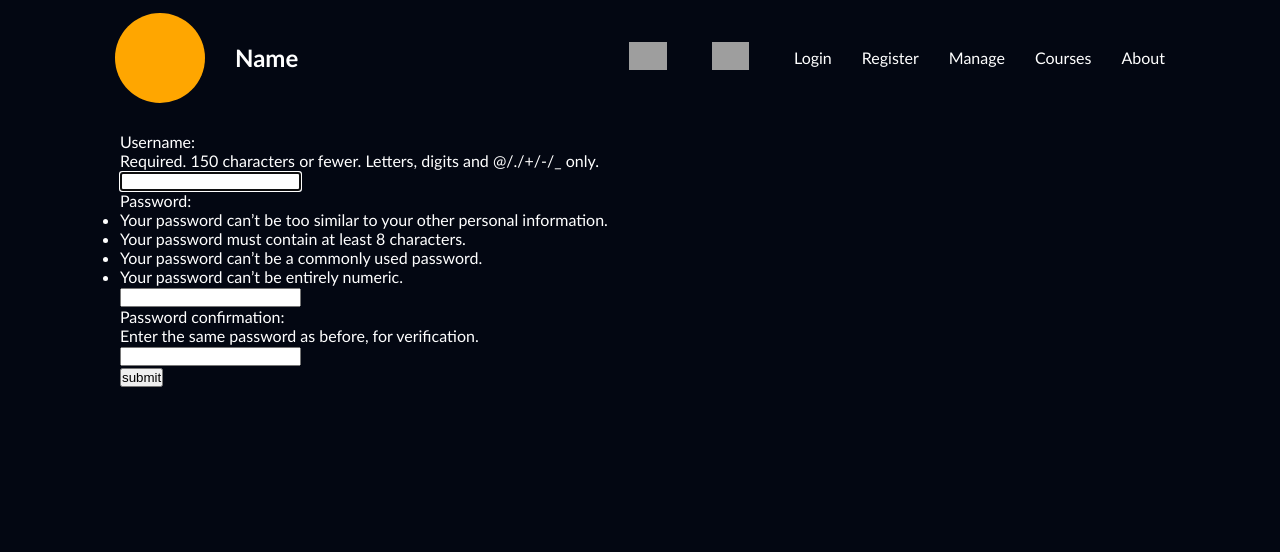
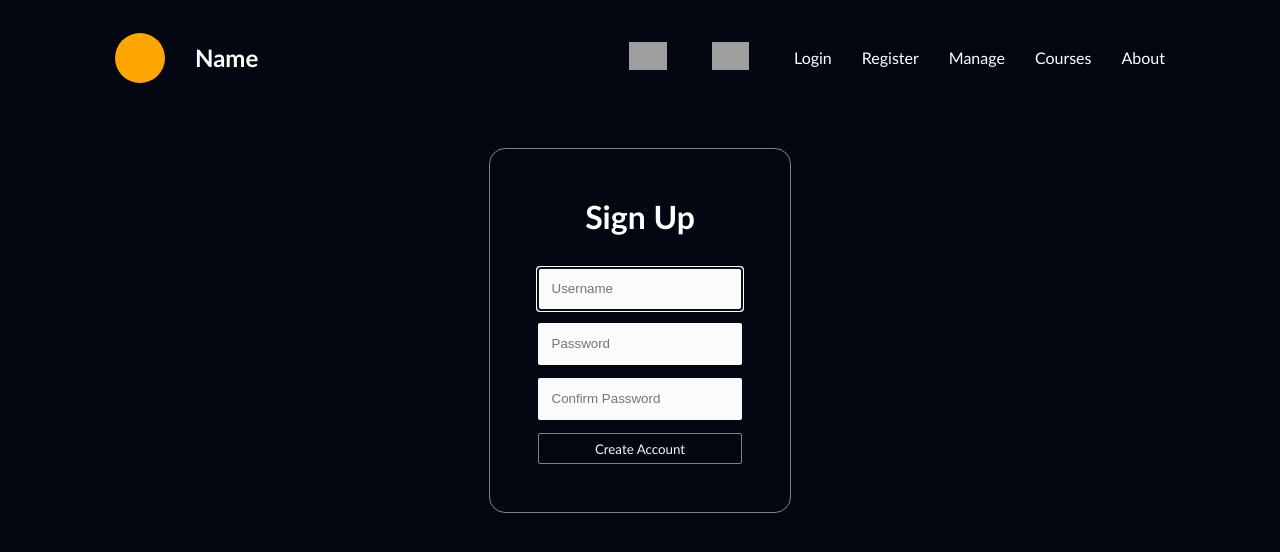
Before and after one commit to Nati-W/course-site, a Django app: page /register in a window 1280 px wide. Shown: the top 552 px of the page. Run offline with Django 5.2, Linux system fonts and the light colour scheme; grey boxes are pictures that could not be loaded.

Commit message:
registeration & login form customized

```diff
--- a/course_store/checkout/templates/checkout/checkout.html
+++ b/course_store/checkout/templates/checkout/checkout.html
@@ -3,7 +3,9 @@
 {% block content %}
 <h1>Checkout page</h1>
 <div class='checkout-page'>
-    <div class='course-img'></div>
+    <div class='course-img' style='background-image: url("{{course.thumbnail.url}}");
+            background-size: cover;
+            background-position: center; '></div>
     <div class='course-info'>
         <p class='course-title'>{{course.title}}</p>
         <br>
--- a/course_store/course_store/settings.py
+++ b/course_store/course_store/settings.py
@@ -35,15 +35,15 @@ ALLOWED_HOSTS = []
 # Application definition
 
 INSTALLED_APPS = [
+    'shop.apps.ShopConfig',
+    'checkout.apps.CheckoutConfig',
+    'manager.apps.ManagerConfig',
     'django.contrib.admin',
     'django.contrib.auth',
     'django.contrib.contenttypes',
     'django.contrib.sessions',
     'django.contrib.messages',
     'django.contrib.staticfiles',
-    'shop.apps.ShopConfig',
-    'checkout.apps.CheckoutConfig',
-    'manager.apps.ManagerConfig',
 ]
 
 MIDDLEWARE = [
--- a/course_store/shop/forms.py
+++ b/course_store/shop/forms.py
@@ -0,0 +1,30 @@
+from django import forms
+from . import models
+from django.contrib.auth.forms import UserCreationForm, AuthenticationForm
+from django.contrib.auth.models import User
+
+class RegisterForm(UserCreationForm):
+    class Meta:
+        model = User
+        fields = ['username', 'password1', 'password2']
+
+    def __init__(self, *args, **kwargs):
+        super().__init__(*args, **kwargs)
+        self.fields['username'].widget.attrs.update({'class': 'input-form',
+                                                     'placeholder':'Username'})
+        self.fields['password1'].widget.attrs.update({'class': 'input-form',
+                                                      'placeholder':'Password'})
+        self.fields['password2'].widget.attrs.update({'class': 'input-form',
+                                                      'placeholder':'Confirm Password'})
+
+class LoginForm(AuthenticationForm):
+    class Meta:
+        model = User
+        fields = ['username', 'password']
+
+    def __init__(self, *args, **kwargs):
+        super().__init__(*args, **kwargs)
+        self.fields['username'].widget.attrs.update({'class': 'input-form',
+                                                     'placeholder':'Username'})
+        self.fields['password'].widget.attrs.update({'class': 'input-form',
+                                                      'placeholder':'Password'})
--- a/course_store/shop/models.py
+++ b/course_store/shop/models.py
@@ -1,3 +1,4 @@
 from django.db import models
+from django.contrib.auth.models import AbstractUser
 
 # Create your models here.
--- a/course_store/shop/templates/shop/register.html
+++ b/course_store/shop/templates/shop/register.html
@@ -1,10 +1,25 @@
 {% extends "layout.html" %}
 
 {% block content %}
-<form action="register" method="post">
-    {% csrf_token %}
-    {{ form }}
-    <button type="submit">submit</button>
-</form>
+
+<div class="form-container">
+    <form action="register" method="post" class='form'>
+        <h1>Sign Up</h1>
+
+        {% csrf_token %}
+
+        <div class="input-container">
+            {{ form.username }}
+        </div>
+        <div class="input-container">
+            {{ form.password1 }}
+        </div>
+        <div class="input-container">
+            {{ form.password2 }}
+        </div>
+
+        <button type="submit" class='submit-btn'>Create Account</button>
+    </form>
+</div>
 
 {% endblock content %}
--- a/course_store/shop/views.py
+++ b/course_store/shop/views.py
@@ -2,6 +2,7 @@ from django.shortcuts import render, redirect
 from django.contrib.auth.forms import UserCreationForm, AuthenticationForm
 from django.contrib.auth import authenticate, login as auth_login, logout as auth_logout
 from manager.models import Course
+from .forms import RegisterForm, LoginForm
 
 
 # Create your views here.
@@ -13,20 +14,20 @@ def shop(request):
 
 def register(request):
     if request.method == 'POST':
-        form = UserCreationForm(request.POST)
+        form = RegisterForm(request.POST)
         if form.is_valid():
             form.save()
             auth_login(request, form.save())
             return redirect('shop:shop')
     else:
-        form = UserCreationForm()
+        form = RegisterForm()
     return render(request, 'shop/register.html', {
         'form':form
     })
 
 def login(request):
     if request.method == 'POST':
-        form = AuthenticationForm(request, data=request.POST)
+        form = LoginForm(request, data=request.POST)
         if form.is_valid():
             username = form.cleaned_data.get('username')
             password = form.cleaned_data.get('password')
@@ -35,7 +36,7 @@ def login(request):
                 auth_login(request, user)
                 return redirect('shop:shop')
     else:
-        form = AuthenticationForm()
+        form = LoginForm()
     return render(request, 'shop/login.html', {
         'form':form
     })
--- a/course_store/static/css/style.css
+++ b/course_store/static/css/style.css
@@ -1,13 +1,14 @@
 *{
     margin: 0;
     padding: 0;
+    box-sizing: border-box;
 }
 
 :root{
     --text-clr: rgb(255, 255, 255);
     --text-font: 'Gill Sans', 'Gill Sans MT', Calibri, 'Trebuchet MS', sans-serif;
     --bg-clr: #030712;
-    --hover-clr: rgb(78, 109, 120);
+    --hover-clr: rgba(121, 190, 232, 0.534);
     --text-size: 1em;
 }
 
@@ -16,6 +17,10 @@ body{
     color: var(--text-clr);
     font-family: var(--text-font);
     font-size: var(--text-size);
+}
+
+html, body{
+    overflow-x: hidden;
 }
 
 .body{
@@ -168,9 +173,54 @@ h1{
     font-weight: bolder;
 }
 
-.form-control{
+.form-container{
+    display: flex;
+    justify-content: center;
+    align-items: center;
+    padding: 1em;
+}
+
+.form{
+    padding: 3em;
+    min-height: 20em;
+    border: 1px solid rgba(255, 255, 255, 0.5);
+    border-radius: 1em;
+    text-align: center;
+}
+
+.input-form{
     background-color: rgb(251, 251, 251);
+    padding: 1em;
+    border: none;
+    border-radius: 2px;
+    margin-bottom: 1em;
+    width: 100%;
 }
+
+.input-container{
+    display: flex;
+}
+
+.form-label{
+    margin-right: 1em;
+}
+
+.submit-btn{
+    padding: .5em;
+    border: 1px solid rgba(255, 255, 255, 0.5);
+    background-color: #4a69bf00;
+    font-family: var(--text-font);
+    color: whitesmoke;
+    border-radius: 2px;
+    text-align: center;
+    width: 100%;
+}
+
+.submit-btn:hover{
+    cursor: pointer;
+    background-color: var(--hover-clr);
+}
+
 
 @media only screen and (max-width: 769px){
     .body{
@@ -189,5 +239,8 @@ h1{
     .section{
         flex-wrap: wrap;
     }
+    .form{
+        padding: 1em;
+    }
     /* make only 1 course visible then make it scrollable with js */
 }
```
Also changed, not shown: course_store/shop/templates/shop/login.html (+14 -10 lines), course_store/shop/migrations/0001_initial.py (added), course_store/shop/migrations/0002_delete_user.py (added).
